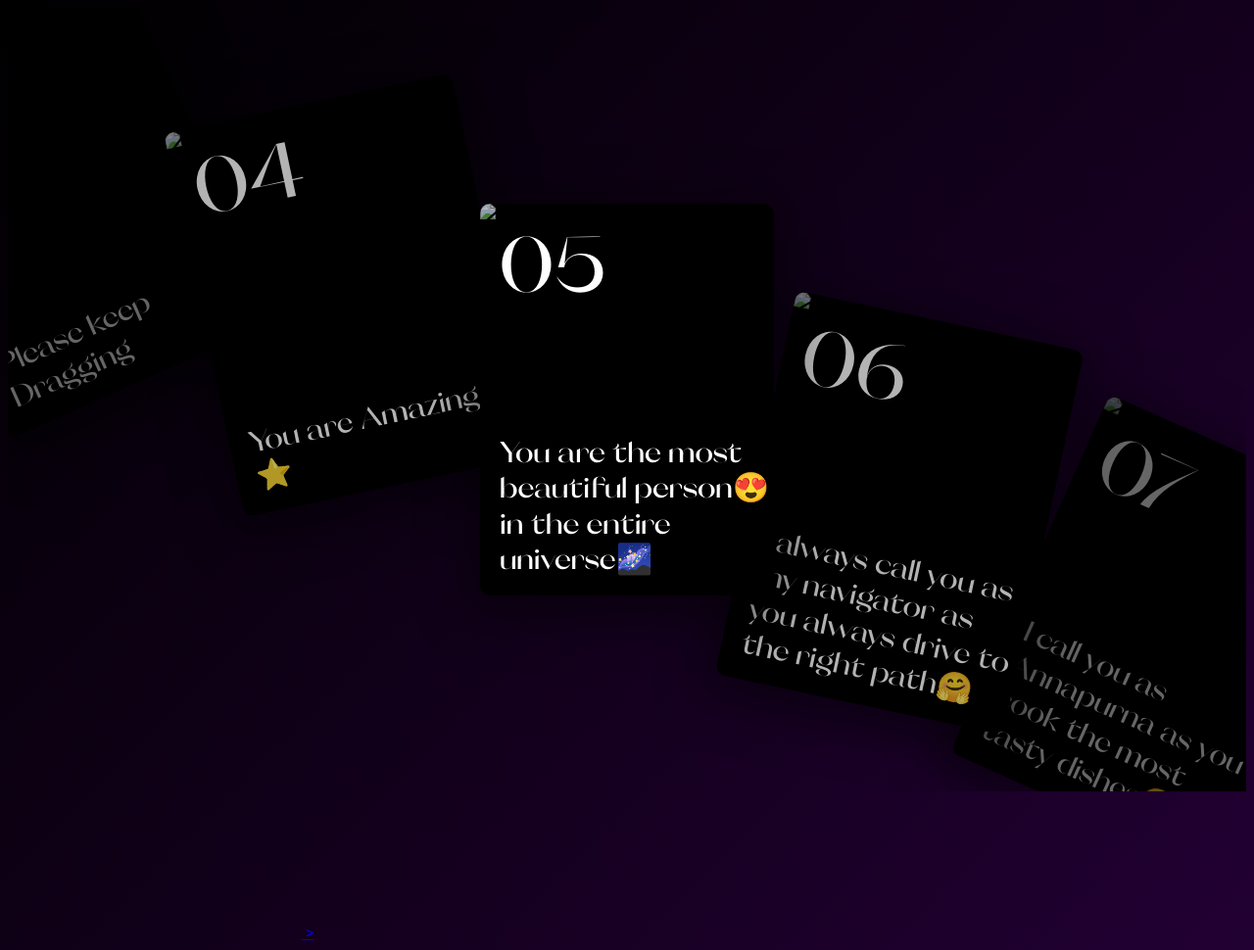
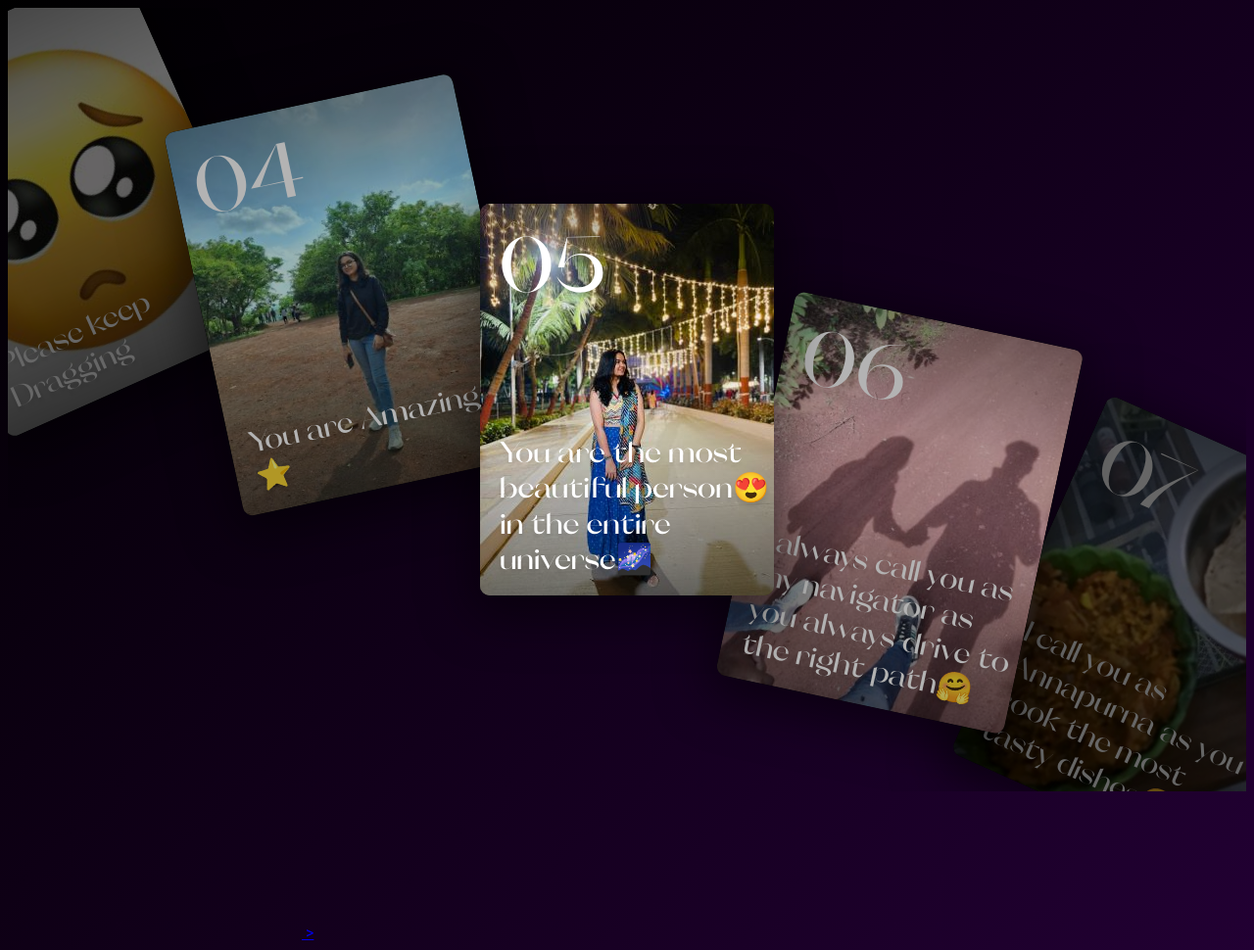
Before and after one commit to amangupta679/hello-ji, a plain HTML site: page index.html in a window 1280 px wide. Shown: the whole page at 98% size. Drawn offline with Linux system fonts and the light colour scheme.

Commit message:
Update index.html

```diff
--- a/index.html
+++ b/index.html
@@ -15,7 +15,7 @@
             <div class="carousel-box">
              <div class="title">Yelooo Ji👋</div>
              <div class="num">01</div>
-             <img src="images/01.jpg" alt="Image Description">
+             <img src="01.jpg" alt="Image Description">
             </div>
     </div>
 
@@ -23,21 +23,21 @@
         <div class="carousel-box">
             <div class="title">I want to tell you something </div>
             <div class="num">02</div>
-            <img src="images/02.jpg" alt="Image Description">
+            <img src="02.jpg" alt="Image Description">
         </div>
     </div>
     <div class="carousel-item">
         <div class="carousel-box">
             <div class="title">Please keep Dragging</div>
             <div class="num">03</div>
-            <img src="images/03.jpg" alt="Image Description">
+            <img src="03.jpg" alt="Image Description">
         </div>
     </div>
     <div class="carousel-item">
         <div class="carousel-box">
             <div class="title">You are Amazing ⭐ </div>
             <div class="num">04</div>
-            <img src="images/04.jpg" alt="Image Description">
+            <img src="04.jpg" alt="Image Description">
 
         </div>
     </div>
@@ -45,42 +45,42 @@
         <div class="carousel-box">
             <div class="title">You are the most beautiful person😍 in the entire universe🌌 </div>
             <div class="num">05</div>
-            <img src="images/05.jpg" alt="Image Description">
+            <img src="05.jpg" alt="Image Description">
         </div>
     </div>
     <div class="carousel-item">
         <div class="carousel-box">
             <div class="title">I always call you as my navigator as you always drive to the right path🤗</div>
             <div class="num">06</div>
-            <img src="images/06.jpg" alt="Image Description">
+            <img src="06.jpg" alt="Image Description">
         </div>
     </div>
     <div class="carousel-item">
         <div class="carousel-box">
             <div class="title">I call you as Annapurna as you cook the most tasty dishes🤤</div>
             <div class="num">07</div>
-            <img src="images/07.jpg" alt="Image Description">
+            <img src="07.jpg" alt="Image Description">
         </div>
     </div>
     <div class="carousel-item" >
         <div class="carousel-box">
             <div class="title">I always call you as my daya because i find all the Qualities you of daya tappu kae papa ghara🤣 in you😅</div>
             <div class="num">08</div>
-            <img src="images/08.jpg" alt="Image Description">
+            <img src="08.jpg" alt="Image Description">
         </div>
     </div>
     <div class="carousel-item">
         <div class="carousel-box">
             <div class="title">You are the most amazing person in the world and i always delieve that you are my lucky charm</div>
             <div class="num">09</div>
-            <img src="images/09.jpg" alt="Image Description">
+            <img src="09.jpg" alt="Image Description">
         </div>
     </div>
     <div class="carousel-item">
         <div class="carousel-box">
             <div class="title">I love you meri Daya❤️ </div>
             <div class="num">10</div>
-            <img src="images/10.jpg" alt="Image Description">
+            <img src="10.jpg" alt="Image Description">
         </div>
     </div>
         </div>
```
